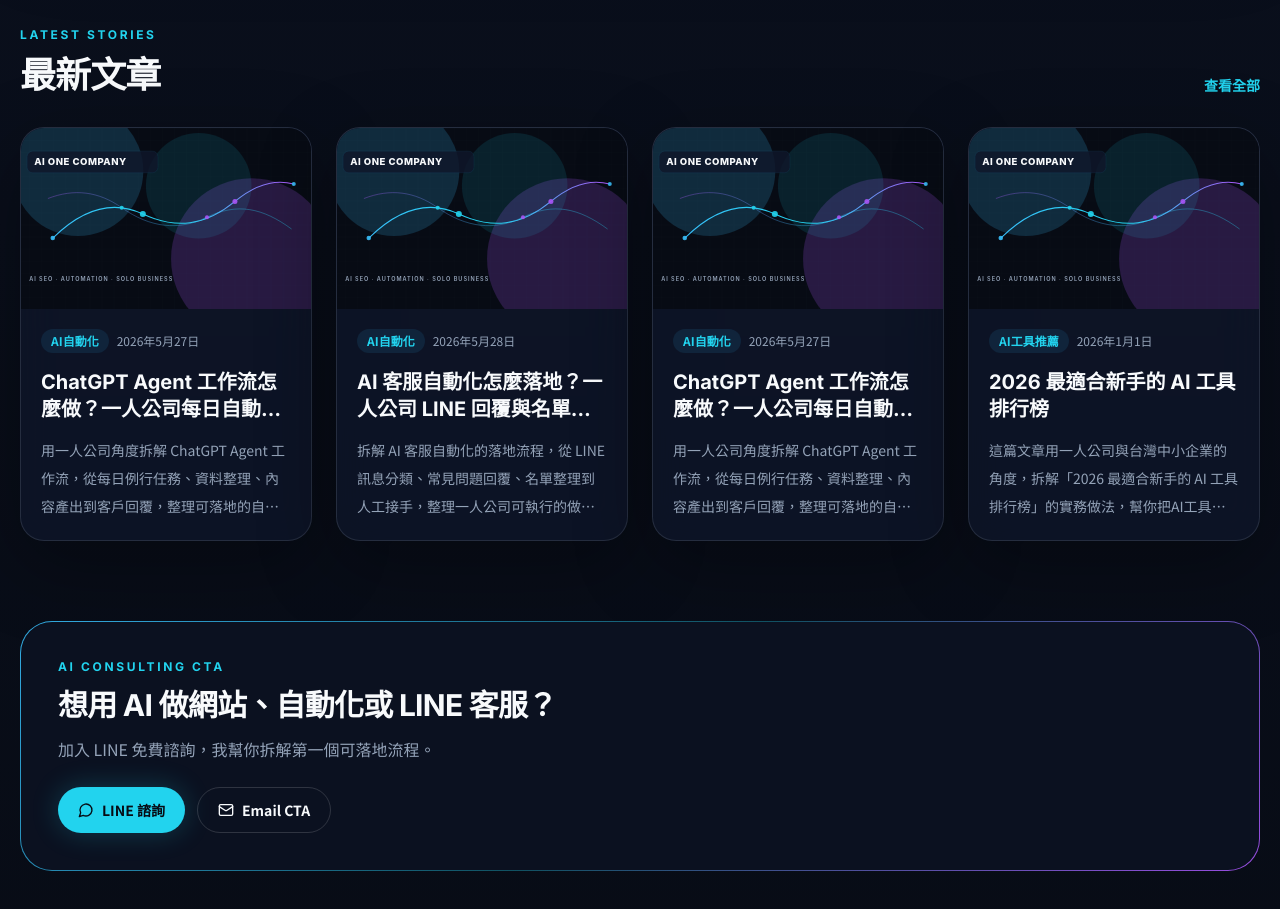
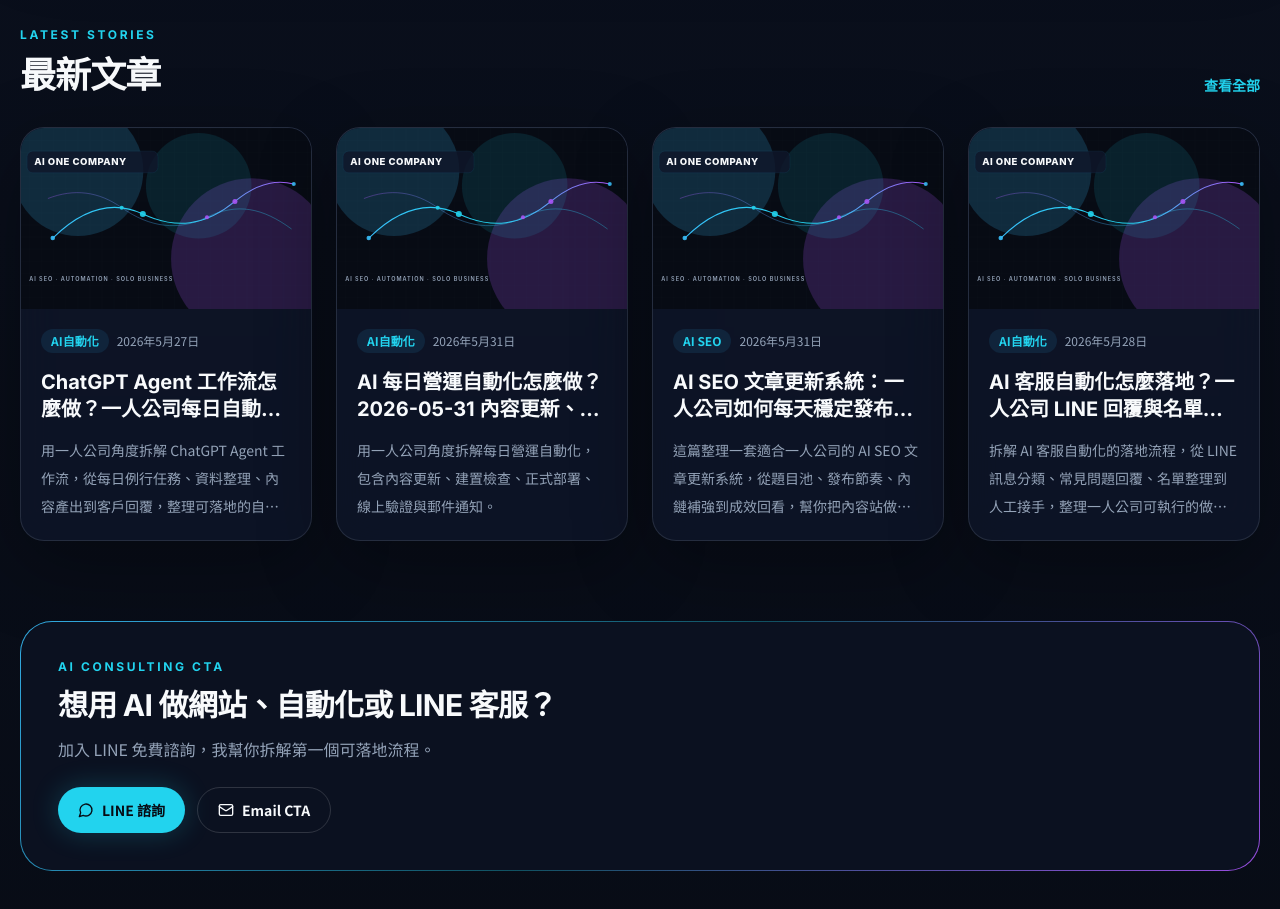
Before and after one commit to 5420teddy-design/ai-one-man-studio, a Next.js app: page / in a window 1280 px wide. Shown: the part 2840-3749 px from the top of the page. Built offline with nearby package versions, Linux system fonts and the light colour scheme; no server answers.

Commit message:
Publish daily static article 2026-05-31

```diff
--- a/data/articles.ts
+++ b/data/articles.ts
@@ -281,6 +281,100 @@ function buildArticles(): Article[] {
 
 const dailyStaticArticles: Article[] = [
   {
+    id: 2026053101,
+    title: "AI 每日營運自動化怎麼做？2026-05-31 內容更新、部署與通知流程",
+    slug: "ai-daily-operations-automation-2026-05-31",
+    category: "AI自動化",
+    targetKeyword: "AI 每日營運自動化",
+    searchIntent: "讀者想知道如何把每日內容更新、部署驗證與郵件通知串成一套可持續執行的營運流程。",
+    description: "用一人公司角度拆解每日營運自動化，包含內容更新、建置檢查、正式部署、線上驗證與郵件通知。",
+    outline: [
+      "每天先確認是否已有今日內容",
+      "新增靜態文章要能被正式站打包",
+      "部署後必須檢查正式網址",
+      "郵件報告要列出成功與失敗原因",
+      "把流程固定成可維護的營運節奏"
+    ],
+    chartType: "matrix",
+    chartData: [
+      { name: "內容更新", difficulty: 42, speed: 82, cost: 30, longTerm: 88 },
+      { name: "建置檢查", difficulty: 48, speed: 74, cost: 28, longTerm: 86 },
+      { name: "正式部署", difficulty: 58, speed: 70, cost: 36, longTerm: 92 },
+      { name: "郵件通知", difficulty: 36, speed: 88, cost: 24, longTerm: 84 }
+    ],
+    monetizationAngle: "每日營運自動化可以包裝成內容網站維護月費，替客戶處理文章更新、部署驗證、錯誤回報與成效追蹤。",
+    publishDate: "2026-05-31",
+    readingTime: 7,
+    coverImage: "/images/ai-cover-default.svg",
+    author: "AI 一人公司研究所",
+    shares: 160,
+    featured: true,
+    tags: ["AI 每日營運", "自動化", "內容網站", "部署通知"],
+    faq: [
+      {
+        question: "每日營運自動化最重要的是什麼？",
+        answer: "最重要的是可驗證。文章是否存在、建置是否通過、正式網址是否可打開、郵件是否送出，都要有明確結果。"
+      },
+      {
+        question: "為什麼不能只看本機建置成功？",
+        answer: "本機成功不代表正式站已更新。必須等部署完成，再讀取正式網址確認 HTTP 200 且頁面包含文章標題。"
+      },
+      {
+        question: "這套流程適合哪些客戶？",
+        answer: "適合需要每天更新內容、累積 SEO、追蹤部署狀態並收到固定報告的小型公司、顧問與內容網站經營者。"
+      }
+    ]
+  },  {
+    id: 2026053101,
+    title: "AI SEO 文章更新系統：一人公司如何每天穩定發布與改寫",
+    slug: "ai-seo-content-refresh-system-2026-05-31",
+    category: "AI SEO",
+    targetKeyword: "AI SEO 文章更新系統",
+    searchIntent: "想用固定節奏經營內容站的一人公司，正在找可每天穩定發布、補強舊文與串接內部連結的 AI SEO 文章流程。",
+    description:
+      "這篇整理一套適合一人公司的 AI SEO 文章更新系統，從題目池、發布節奏、內鏈補強到成效回看，幫你把內容站做成可持續累積流量的結構。",
+    outline: [
+      "先建立題目池，避免每天臨時想題目導致產能不穩",
+      "把新文章、舊文改寫與內部連結補強排進同一個日更流程",
+      "用固定欄位管理標題、摘要、FAQ 與目標關鍵字，降低出錯機率",
+      "發布後追蹤收錄、點擊與轉換訊號，決定下一輪該放大哪個主題",
+      "把內容更新流程文件化，之後才能交給自動化或外包協作"
+    ],
+    chartType: "matrix",
+    chartData: [
+      { name: "新文章發布", difficulty: 42, speed: 84, cost: 26, longTerm: 88 },
+      { name: "舊文改寫", difficulty: 36, speed: 80, cost: 22, longTerm: 92 },
+      { name: "內鏈補強", difficulty: 28, speed: 78, cost: 18, longTerm: 90 },
+      { name: "成效回看", difficulty: 34, speed: 66, cost: 20, longTerm: 86 }
+    ],
+    monetizationAngle:
+      "當內容站能穩定發布與回收舊文流量後，就能把自然流量導向顧問服務、教學產品、工具推薦與名單蒐集頁，讓 SEO 不只帶來閱讀量，而是直接支援一人公司的營收模型。",
+    publishDate: "2026-05-31",
+    readingTime: 7,
+    coverImage: "/images/ai-cover-default.svg",
+    author: "AI 一人公司研究所",
+    shares: 182,
+    featured: true,
+    tags: ["AI SEO", "內容更新", "一人公司", "流量成長"],
+    faq: [
+      {
+        question: "AI SEO 文章更新系統和單純日更有什麼不同？",
+        answer:
+          "差別在於它不只追求新增篇數，而是把舊文改寫、內部連結與關鍵字布局一起管理。這樣內容站的流量會更穩，收錄後的成效也比較容易持續放大。"
+      },
+      {
+        question: "一人公司每天更新文章會不會太耗時間？",
+        answer:
+          "如果題目池、欄位模板與 FAQ 結構都先固定，實際每天要處理的只是選題、填內容與檢查連結。比起每次從零開始寫，耗時會明顯下降。"
+      },
+      {
+        question: "這套流程最先該優化哪個環節？",
+        answer:
+          "通常先優化題目池與內鏈策略最有效，因為它們會直接影響發布穩定度與舊文流量回收。等節奏穩定後，再把成效追蹤與自動化補上。"
+      }
+    ]
+  },
+  {
     id: 2026052801,
     title: "AI 客服自動化怎麼落地？一人公司 LINE 回覆與名單整理流程",
     slug: "ai-customer-service-line-automation-2026-05-28",
```
